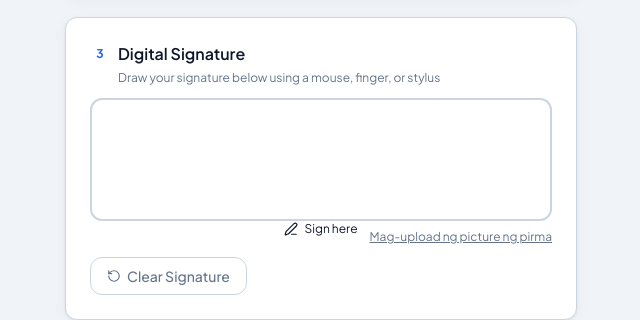
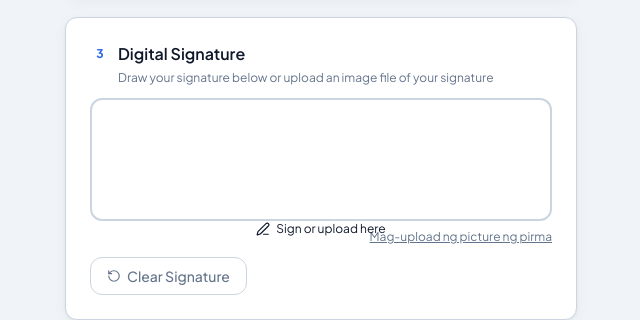
Before and after one commit to dexter00018/Hamdan-Office-, a Next.js app in the folder attendtrack/: page / in a window 1280 px wide. Shown: the part 814-1134 px from the top of the page, without its empty margins (319-959 px from the left). Built offline with nearby package versions, Linux system fonts and the light colour scheme.

Commit message:
Enhance signature handling with upload option
Added functionality to upload a signature image and updated related text.

```diff
--- a/attendtrack/src/app/components/EmployeeCheckInClient.tsx
+++ b/attendtrack/src/app/components/EmployeeCheckInClient.tsx
@@ -1,7 +1,7 @@
 'use client';
 import React, { useState, useRef, useEffect, useCallback } from 'react';
 import { useForm } from 'react-hook-form';
-import { LogIn, LogOut, PenLine, RotateCcw, Send, CheckCircle2, AlertCircle } from 'lucide-react';
+import { LogIn, LogOut, PenLine, RotateCcw, Send, CheckCircle2, AlertCircle, Upload } from 'lucide-react'; // Idinagdag ang Upload icon
 import LiveClock from './LiveClock';
 import SignatureCanvas, { SignatureCanvasHandle } from './SignatureCanvas';
 import TodaySubmissions from './TodaySubmissions';
@@ -34,6 +34,9 @@ export default function EmployeeCheckInClient() {
   const [submitted, setSubmitted] = useState(false);
   const [todayRecords, setTodayRecords] = useState<AttendanceRecord[]>([]);
   const [toasts, setToasts] = useState<ToastMessage[]>([]);
+
+  // State para itago ang "Sign here" text kapag may laman na ang canvas (in-upload o iginuhit)
+  const [isCanvasEmpty, setIsCanvasEmpty] = useState(true);
 
   const {
     register,
@@ -93,13 +96,18 @@ export default function EmployeeCheckInClient() {
     addToast({ type: 'success', title: 'Time-Out recorded', description: `Logged at ${t}` });
   };
 
+  const clearSignatureHandler = () => {
+    sigRef.current?.clear();
+    setIsCanvasEmpty(true);
+  };
+
   const onSubmit = async (data: FormValues) => {
     if (!timeInStamp) {
       addToast({ type: 'error', title: 'Time-In required', description: 'Press the Time In button before submitting.' });
       return;
     }
     if (sigRef.current?.isEmpty()) {
-      addToast({ type: 'error', title: 'Signature required', description: 'Please draw your signature before submitting.' });
+      addToast({ type: 'error', title: 'Signature required', description: 'Please draw or upload your signature before submitting.' });
       return;
     }
 
@@ -152,7 +160,7 @@ export default function EmployeeCheckInClient() {
     // Reset after 2s
     setTimeout(() => {
       reset();
-      sigRef.current?.clear();
+      clearSignatureHandler();
       setTimeInStamp(null);
       setTimeOutStamp(null);
       setSubmitted(false);
@@ -177,6 +185,7 @@ export default function EmployeeCheckInClient() {
 
         {/* Check-In Form */}
         <form onSubmit={handleSubmit(onSubmit)} noValidate>
+          {/* Employee Details */}
           <div className="card-elevated p-6 mb-5">
             <h2 className="text-base font-semibold text-foreground mb-4 flex items-center gap-2">
               <span className="w-5 h-5 rounded-full bg-primary/10 flex items-center justify-center text-xs font-bold text-primary">1</span>
@@ -313,30 +322,35 @@ export default function EmployeeCheckInClient() {
             )}
           </div>
 
-          {/* Signature */}
+          {/* Signature Card */}
           <div className="card-elevated p-6 mb-5">
             <h2 className="text-base font-semibold text-foreground mb-1 flex items-center gap-2">
               <span className="w-5 h-5 rounded-full bg-primary/10 flex items-center justify-center text-xs font-bold text-primary">3</span>
               Digital Signature
             </h2>
             <p className="text-xs text-muted-foreground mb-3 ml-7">
-              Draw your signature below using a mouse, finger, or stylus
+              Draw your signature below or upload an image file of your signature
             </p>
 
-            <div className="relative">
+            <div className="relative" onMouseDown={() => setIsCanvasEmpty(false)} onTouchStart={() => setIsCanvasEmpty(false)}>
+              {/* Gagamitin ang ating bagong child component na may upload button */}
               <SignatureCanvas ref={sigRef} width={500} height={130} />
-              <div className="absolute bottom-2 left-0 right-0 flex items-center justify-center pointer-events-none">
-                <div className="flex items-center gap-1.5 text-muted-foreground/40">
-                  <PenLine className="w-3.5 h-3.5" />
-                  <span className="text-xs">Sign here</span>
+
+              {/* Itatago ang overlay text na ito kapag may laman na ang canvas */}
+              {isCanvasEmpty && (
+                <div className="absolute bottom-2 left-0 right-0 flex items-center justify-center pointer-events-none">
+                  <div className="flex items-center gap-1.5 text-muted-foreground/40">
+                    <PenLine className="w-3.5 h-3.5" />
+                    <span className="text-xs">Sign or upload here</span>
+                  </div>
                 </div>
-              </div>
+              )}
             </div>
 
             <div className="flex gap-2 mt-3">
               <button
                 type="button"
-                onClick={() => sigRef.current?.clear()}
+                onClick={clearSignatureHandler}
                 className="flex items-center gap-1.5 px-4 py-2 rounded-lg border border-border text-sm font-medium text-muted-foreground hover:bg-muted hover:text-foreground transition-all duration-150 active:scale-95"
               >
                 <RotateCcw className="w-3.5 h-3.5" />
@@ -345,7 +359,7 @@ export default function EmployeeCheckInClient() {
             </div>
           </div>
 
-          {/* Submit */}
+          {/* Submit Button */}
           <button
             type="submit"
             disabled={submitting || submitted}
```
